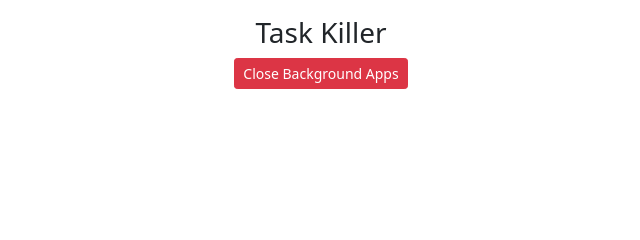
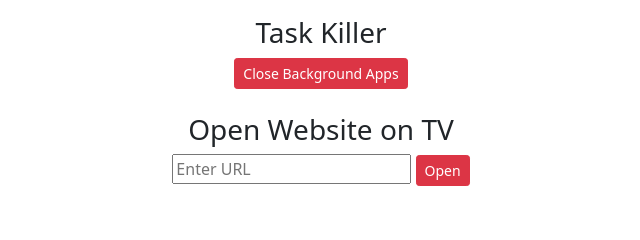
Before and after one commit to elvistony/pi-config-vpn, a Flask app: template templates/index.html in a window 1280 px wide. Shown: the part 324-564 px from the top of the page, without its empty margins (319-959 px from the left). Run offline with Flask 3, Linux system fonts and the light colour scheme; the template is opened without the code that fills it, so the values that code supplies are empty.

Commit message:
Website Opening Shortcut

```diff
--- a/app.py
+++ b/app.py
@@ -1,4 +1,4 @@
-from flask import Flask, render_template, redirect, url_for
+from flask import Flask, render_template, redirect, url_for,request
 import os
 import subprocess
 import glob
@@ -72,6 +72,17 @@ def start_vpn(profile):
 def stop_vpn(profile):
     subprocess.call(STOP_CMD.format(profile), shell=True)
     return redirect(url_for('index'))
+
+@app.route('/openwebsite/', methods=['GET'])
+def open_website():
+    # subprocess.call(STOP_CMD.format(profile), shell=True)
+    # os.system("adb connect 192.168.4.10")
+    # with open("applist.txt",'r') as applist:
+    #     for app in applist.readlines():
+    #         os.system("adb shell am force-stop {appname}".format(appname=app.strip()))
+    #         sleep(0.1)
+    # os.system("adb disconnect 192.168.4.10")
+    return request.form['url']
 
 # Get the list of WireGuard profiles
 # def get_wireguard_profiles():
--- a/templates/index.html
+++ b/templates/index.html
@@ -81,6 +81,14 @@
             <h3>Task Killer</h3>
             <a class="btn btn-danger btn-sm" href="/clearapps/">Close Background Apps</a>
         </div>
+        <div class="text-center mb-4">
+            <h3>Open Website on TV</h3>
+            <form action="/openwebsite/" method="get">
+                <input type="text" name="url" placeholder="Enter URL" id="">
+                <button type="submit" class="btn btn-danger btn-sm">Open</button>
+            </form>
+
+        </div>
     </div>
 
 
```
